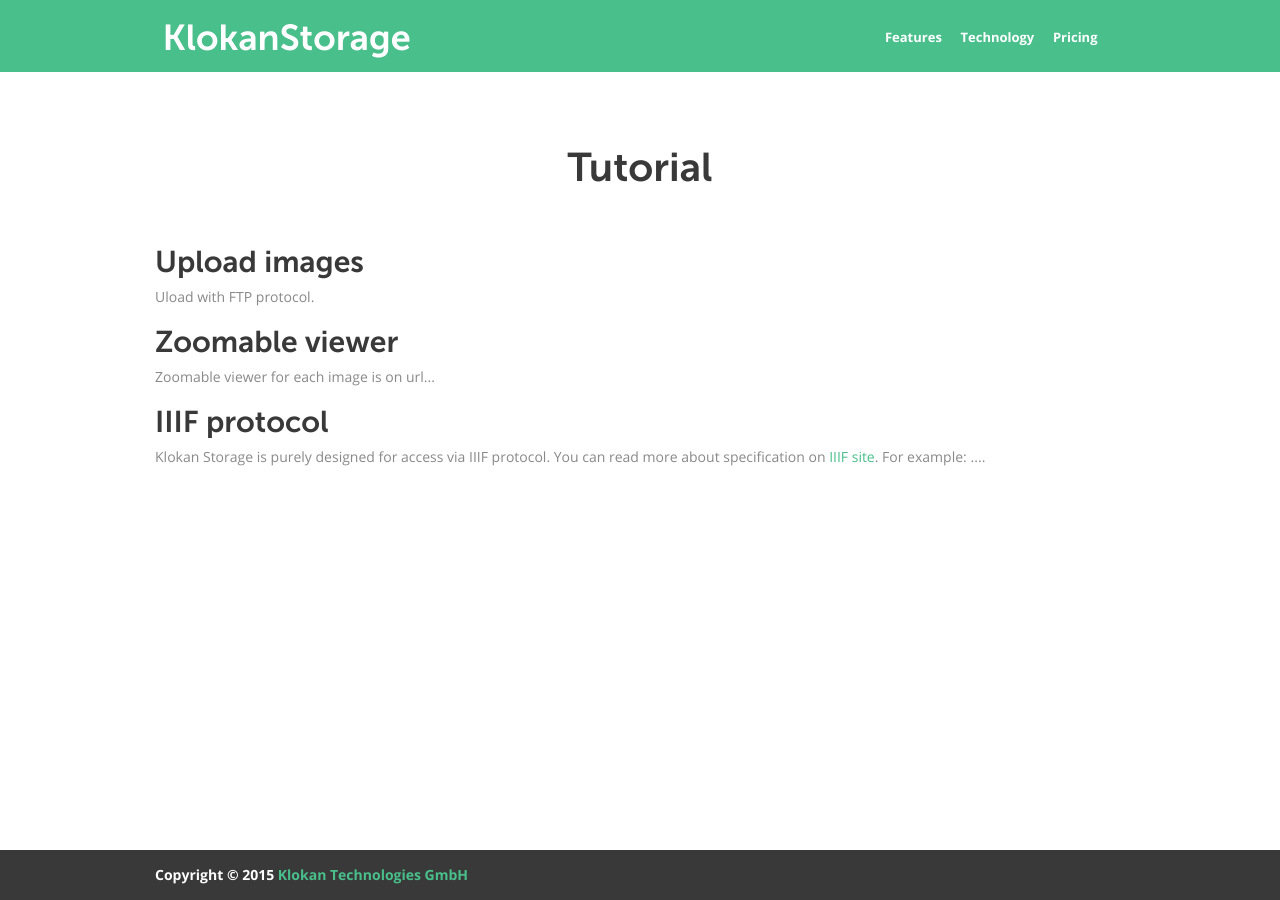
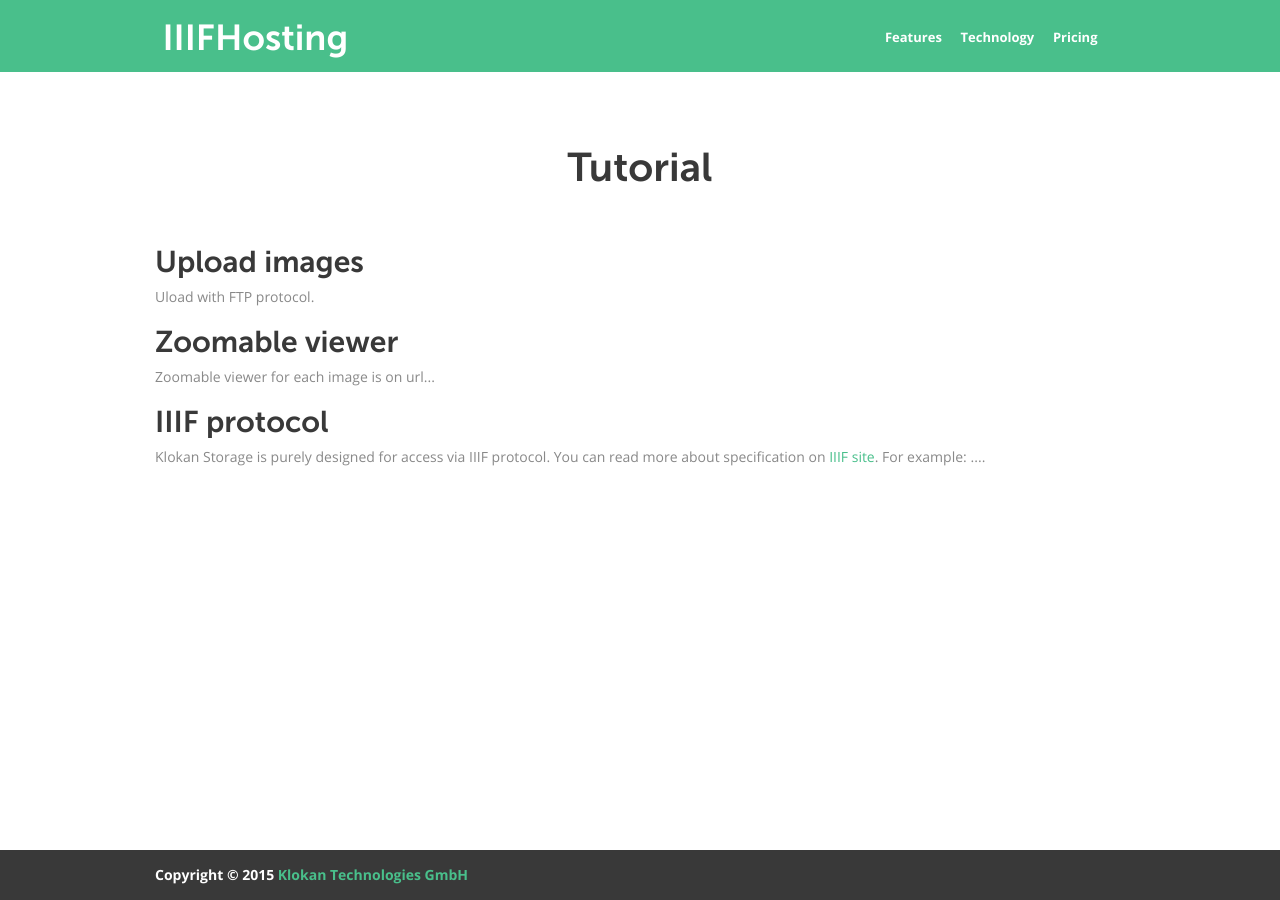
Before and after one commit to klokantech/www.iiifhosting.com, a Jekyll site: the page built from how-to.html, in a window 1280 px wide. Built offline with Jekyll 4.4.1, drawn with Linux system fonts in a browser that asks for light colours.

Commit message:
Brand klokanstorage removed

```diff
--- a/_config.yaml
+++ b/_config.yaml
@@ -1,4 +1,4 @@
-name: KlokanStorage
+name: IIIFHosting
 
 description:
 
@@ -14,4 +14,4 @@
     values:
       layout: "default"
 
-baseurl: "http://www.iiifhosting.com/"
+baseurl: "/"
--- a/_layouts/default.html
+++ b/_layouts/default.html
@@ -7,9 +7,9 @@
 
     <title>{% if page.title %}{{ page.title }} – {% endif %}{{ site.name }}</title>
 
-    <meta name="author" content="{{ site.name }}" />
+    <meta name="author" content="Klokan Technologies GmbH" />
     <meta name="description" content="{{ site.description }}" />
-    <meta name="keywords" content="{{ site.keywords }}" />
+    <meta name="keywords" content="{{ site.keywords }} IIIFHosting, iiif, protocol, strorage, hosting" />
 
     <link href="{{ site.baseurl }}base.css" rel="stylesheet" />
     <script type="text/javascript" src="{{ site.baseurl }}js/index.js"></script>
@@ -18,7 +18,7 @@
     <div id="navbar-top">
       <div class="container">
         <div class="logo">
-          <h1><a href="{{ site.baseurl }}">KlokanStorage</a></h1>
+          <h1><a href="{{ site.baseurl }}">IIIFHosting</a></h1>
         </div>
         <ul class="nav">
           <li><a href="{{ site.baseurl }}features/">Features</a></li>
--- a/how-to.html
+++ b/how-to.html
@@ -1,6 +1,6 @@
 ---
 title: How-to
-keywords: KlokanStorage, strorage, iiif, hosting
+keywords:  Tutorial
 description:
 ---
 
--- a/index.html
+++ b/index.html
@@ -1,7 +1,7 @@
 ---
 id: home
-title: KlokanStorage
-keywords: KlokanStorage, strorage, iiif, hosting
+title: IIIFHosting
+keywords: IIIFHosting, strorage, iiif, hosting
 description:
 ---
 
--- a/pricing.html
+++ b/pricing.html
@@ -1,6 +1,6 @@
 ---
 title: Pricing
-keywords: KlokanStorage, strorage, iiif, hosting, pricing
+keywords: pricing, price, buy
 description:
 ---
 
--- a/technology.html
+++ b/technology.html
@@ -1,6 +1,6 @@
 ---
 title: Technology
-keywords: KlokanStorage, strorage, iiif, hosting
+keywords: features
 description:
 ---
 
```
Also changed, not shown: other parts of index.html (+1 -1 lines).
